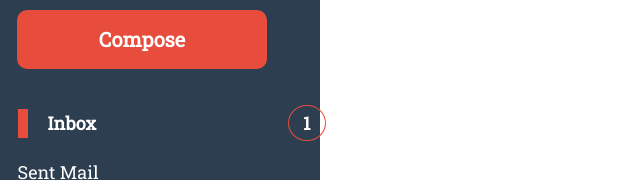
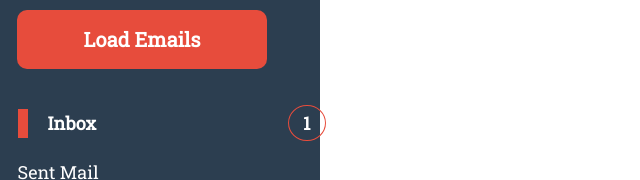
Before and after one commit to mananhora/Mom, a plain HTML site: page index.html in a window 1280 px wide. Shown: the part 361-541 px from the top of the page, 0-640 px from the left. Drawn offline with nearby package versions, Linux system fonts and the light colour scheme.

Commit message:
working index.html

```diff
--- a/index.html
+++ b/index.html
@@ -64,7 +64,7 @@
                 <!-- Compose Btn -->
                 <div class="row ajaxChange" id="ajaxChange">
                     <div class="large-6 columns">
-                        <a href="#" class="button composeBtn" onclick="run()">Compose</a>
+                        <a href="#" class="button composeBtn" onclick="run()">Load Emails</a>
                     </div>
                 </div>
                 <!-- Email List Options -->
```
